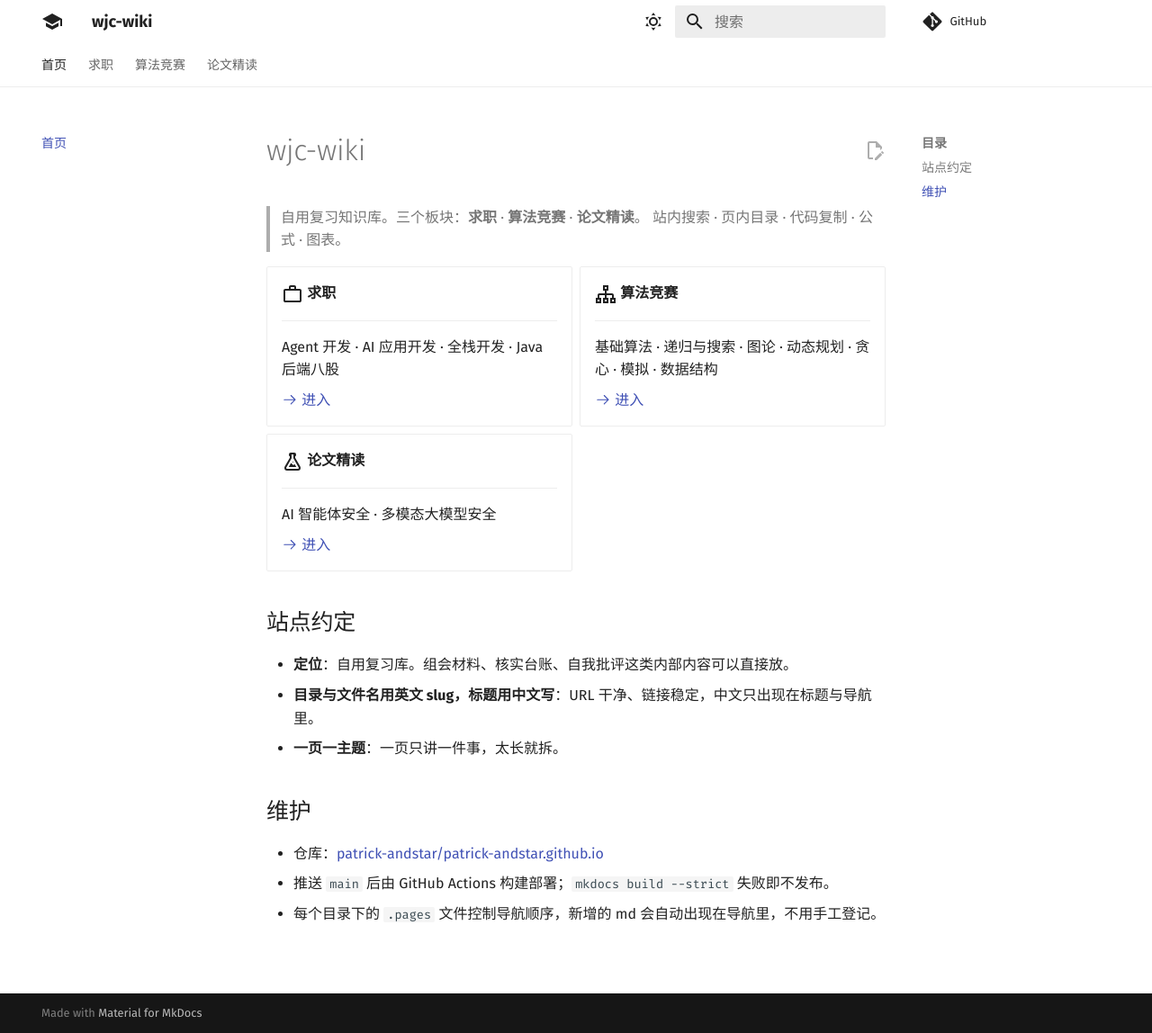
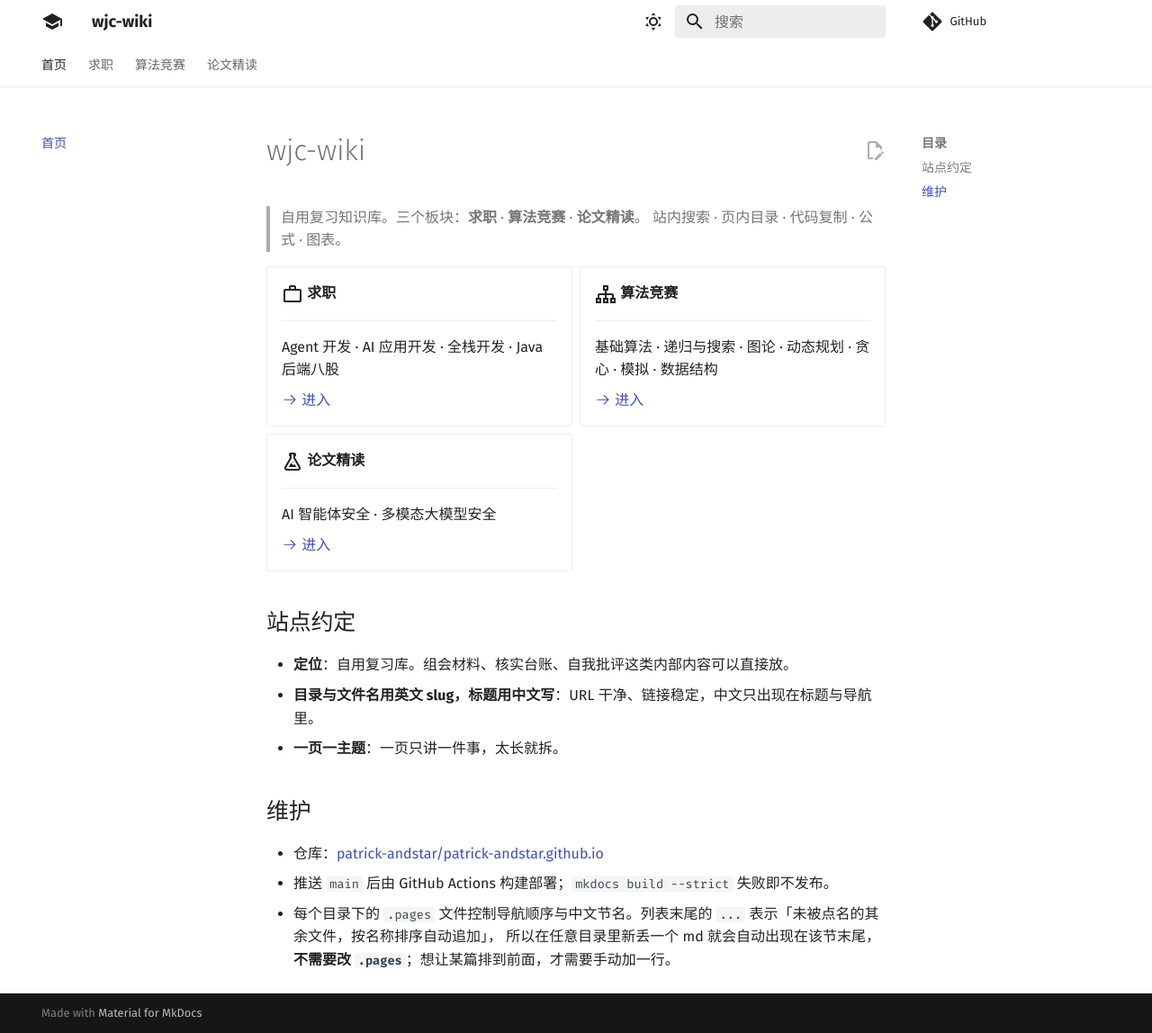
Before and after one commit to patrick-andstar/patrick-andstar.github.io, an MkDocs documentation site: the page built from docs/index.md, in a window 1280 px wide and 1148 px high. Shown: the whole window at 90% size. Built offline with MkDocs 1.6.1 and Material for MkDocs 9.7.7, drawn with Linux system fonts in a browser that asks for light colours; nearby versions of some CDN libraries; library files that are not in the unit come from our copies; comment, search, counter and statistics services are not loaded.

Commit message:
修复新增笔记不会出现在导航里（.pages 缺 Rest 通配）
问题：18 个 .pages 都写了显式 nav: 列表。awesome-pages 的语义是
「未被点名的条目不会出现在导航中」，所以往任意目录里新丢一个 md，
它能生成页面、能被站内搜索到，但侧栏导航里永远看不到 —— 静默失效。

实测佐证：放一个探针页进 surveys/，构建后 20 个 html 里只有它自己
提到它；补上 `- ...` 之后变成 20/20 全部包含。

- 18 个 .pages 的 nav 列表末尾统一补 `- ...`（Rest），
  新文件自动按名称排序追加到该节末尾，显式写的顺序与中文节名保持不变
- docs/index.md 里原写「新增的 md 会自动出现在导航里」表述不准，
  改为说明 `...` 的作用与何时才需要手工加行

```diff
--- a/docs/index.md
+++ b/docs/index.md
@@ -41,4 +41,5 @@
 
 - 仓库：[patrick-andstar/patrick-andstar.github.io](https://github.com/patrick-andstar/patrick-andstar.github.io)
 - 推送 `main` 后由 GitHub Actions 构建部署；`mkdocs build --strict` 失败即不发布。
-- 每个目录下的 `.pages` 文件控制导航顺序，新增的 md 会自动出现在导航里，不用手工登记。
+- 每个目录下的 `.pages` 文件控制导航顺序与中文节名。列表末尾的 `...` 表示「未被点名的其余文件，按名称排序自动追加」，
+  所以在任意目录里新丢一个 md 就会自动出现在该节末尾，**不需要改 `.pages`**；想让某篇排到前面，才需要手动加一行。
```
Also changed, not shown: docs/.pages, docs/algorithm/.pages, docs/algorithm/basics/.pages, docs/algorithm/dp/.pages, docs/algorithm/ds/.pages, docs/algorithm/graph/.pages, docs/algorithm/greedy/.pages, docs/algorithm/recursion/.pages, docs/algorithm/simulation/.pages, docs/job/.pages, docs/job/agent-dev/.pages, docs/job/ai-app/.pages, docs/job/fullstack/.pages, docs/job/java-backend/.pages, 4 more files.
